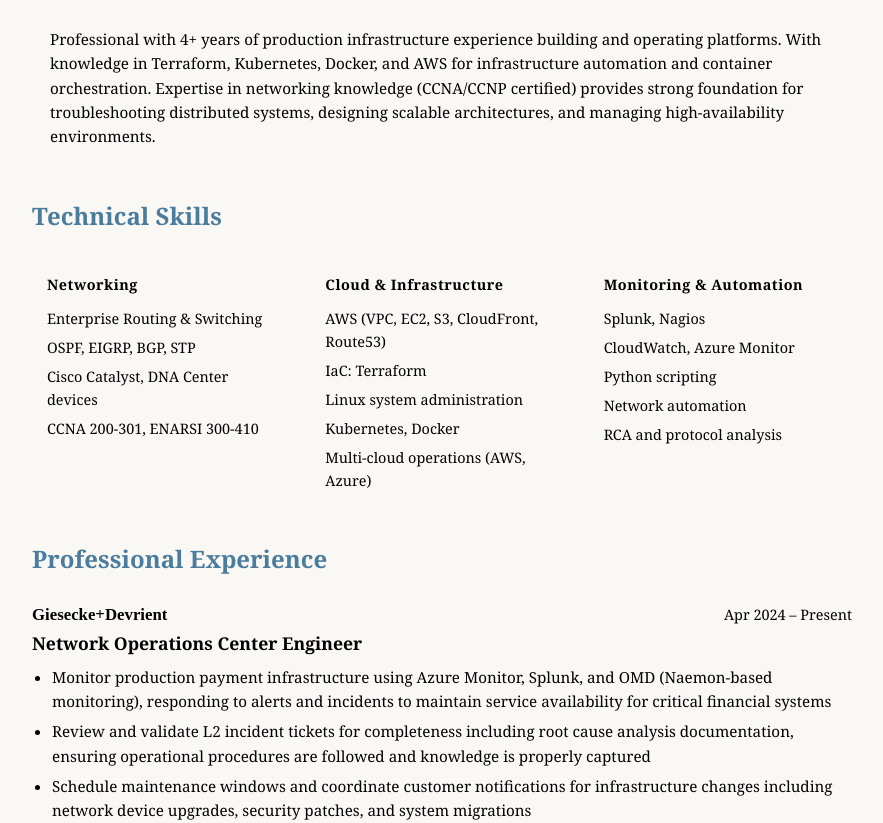
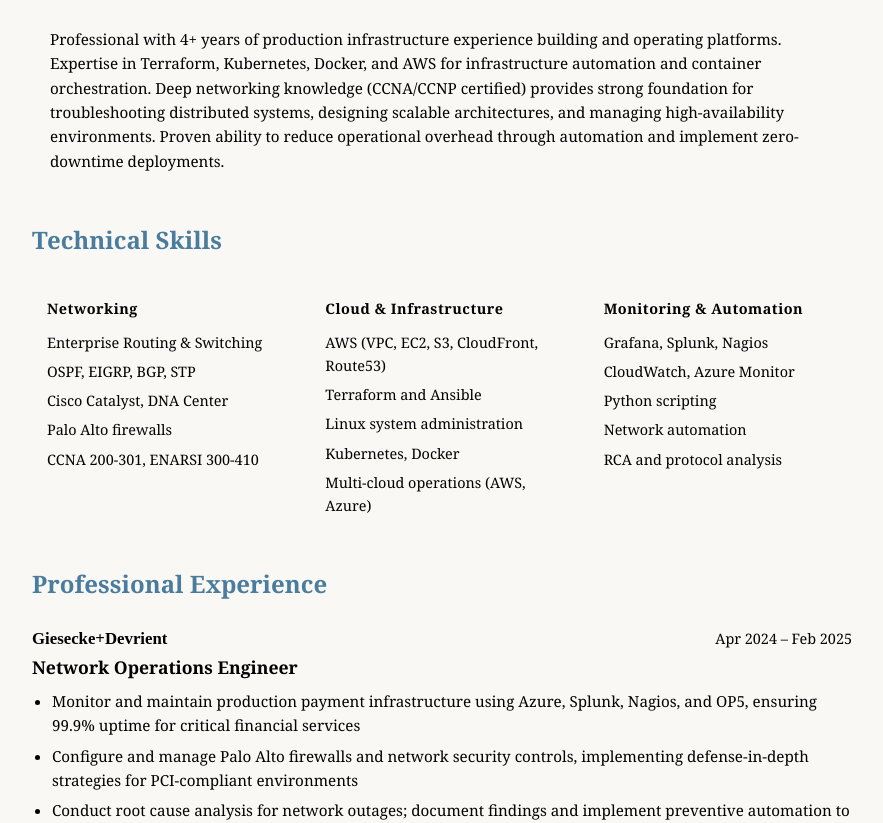
Before and after one commit to pietrocious/suprsymmetry, a plain HTML site: page infrastructure/static-site/website/index.html in a window 1280 px wide. Shown: the part 209-1032 px from the top of the page, without its empty margins (198-1081 px from the left). Drawn offline with Linux system fonts and the light colour scheme; a web font is replaced by a local one.

Commit message:
readme and site updates

```diff
--- a/infrastructure/static-site/website/index.html
+++ b/infrastructure/static-site/website/index.html
@@ -4,12 +4,17 @@
     <meta charset="UTF-8">
     <meta name="viewport" content="width=device-width, initial-scale=1.0">
     <title>Pietro Uni Segura - DevOps Engineer</title>
+
+    <!-- favicon configuration -->
     <link rel="icon" type="image/png" href="/favicon-96x96.png" sizes="96x96" />
     <link rel="icon" type="image/svg+xml" href="/favicon.svg" />
     <link rel="shortcut icon" href="/favicon.ico" />
     <link rel="apple-touch-icon" sizes="180x180" href="/apple-touch-icon.png" />
     <link rel="manifest" href="/site.webmanifest" />
+
     <style>
+        /* custom fonts loaded from s3 bucket fonts/ directory */
+        /* copernicus trial: heavy and extrabold weights for main heading */
         @font-face {
             font-family: 'Copernicus Trial';
             src: url('/fonts/CopernicusTrial-Heavy.ttf') format('truetype');
@@ -26,6 +31,7 @@
             font-display: swap;
         }
 
+        /* test tiempos headline: regular and semibold for section headings */
         @font-face {
             font-family: 'Test Tiempos Headline';
             src: url('/fonts/TestTiemposHeadline-Regular.otf') format('opentype');
@@ -42,6 +48,7 @@
             font-display: swap;
         }
 
+        /* test tiempos text: regular weight for body copy and lists */
         @font-face {
             font-family: 'Test Tiempos Text';
             src: url('/fonts/TestTiemposText-Regular.otf') format('opentype');
@@ -50,12 +57,17 @@
             font-display: swap;
         }
 
+        /* css reset: removes browser default spacing and ensures consistent box sizing */
         * {
             margin: 0;
             padding: 0;
             box-sizing: border-box;
         }
 
+        /* base typography and brand colors */
+        /* background: #FAF8F5 (warm off-white) */
+        /* text: #000000 (pure black) */
+        /* accent: #4A7C9D (muted blue for headings and links) */
         body {
             font-family: 'Test Tiempos Text', Georgia, serif;
             line-height: 1.6;
@@ -64,17 +76,20 @@
             padding: 20px;
         }
 
+        /* main content container: centered with max-width for readability */
         .container {
             max-width: 900px;
             margin: 0 auto;
             padding: 40px;
         }
 
+        /* header section with name and contact info */
         header {
             padding-bottom: 8px;
             margin-bottom: 12px;
         }
 
+        /* main heading: name styled with copernicus heavy */
         h1 {
             font-family: 'Copernicus Trial', serif;
             font-weight: 900;
@@ -83,6 +98,7 @@
             margin-bottom: 5px;
         }
 
+        /* subtitle: job title and certifications in copernicus extrabold */
         .subtitle {
             font-family: 'Copernicus Trial', serif;
             font-weight: 800;
@@ -91,6 +107,7 @@
             margin-bottom: 8px;
         }
 
+        /* contact information bar with location, phone, and social links */
         .contact {
             display: flex;
             align-items: center;
@@ -101,6 +118,7 @@
             margin-bottom: 6px;
         }
 
+        /* contact links with svg icons, hover effect darkens blue */
         .contact a {
             color: #4A7C9D;
             text-decoration: none;
@@ -119,6 +137,7 @@
             fill: currentColor;
         }
 
+        /* professional summary section - highlights key qualifications */
         .summary {
             background: #FAF8F5;
             padding: 18px;
@@ -126,6 +145,7 @@
             font-size: 0.95em;
         }
 
+        /* section headings, uses tiempos headline semibold in brand blue */
         h2 {
             font-family: 'Test Tiempos Headline', Georgia, serif;
             font-weight: 600;
@@ -137,6 +157,7 @@
             text-transform: none;
         }
 
+        /* subsection headings, skill categories and other third-level headings */
         h3 {
             font-family: 'Test Tiempos Headline', Georgia, serif;
             font-weight: 600;
@@ -147,6 +168,7 @@
             letter-spacing: 0.5px;
         }
 
+        /* skills grid, responsive layout adapts to screen size */
         .skills {
             display: grid;
             grid-template-columns: repeat(auto-fit, minmax(250px, 1fr));
@@ -154,6 +176,7 @@
             margin-bottom: 30px;
         }
 
+        /* individual skill category box */
         .skill-category {
             background: #FAF8F5;
             padding: 15px;
@@ -169,10 +192,12 @@
             padding: 3px 0;
         }
 
+        /* job/experience entry container */
         .job {
             margin-bottom: 30px;
         }
 
+        /* job header: company name, title, and dates in flexbox layout */
         .job-header {
             display: flex;
             justify-content: space-between;
@@ -180,6 +205,7 @@
             margin-bottom: 8px;
         }
 
+        /* job title styling */
         .job-title {
             font-family: 'Test Tiempos Headline', Georgia, serif;
             font-weight: 600;
@@ -187,6 +213,7 @@
             color: #000000;
         }
 
+        /* company name in copernicus extrabold */
         .company {
             font-family: 'Copernicus Trial', serif;
             font-weight: 800;
@@ -194,12 +221,14 @@
             font-size: 1.05em;
         }
 
+        /* employment dates, aligned to the right */
         .date {
             color: #000000;
             font-size: 0.9em;
             white-space: nowrap;
         }
 
+        /* job responsibilities list */
         .job ul {
             margin-left: 20px;
             margin-top: 8px;
@@ -210,10 +239,12 @@
             font-size: 0.95em;
         }
 
+        /* project entry container */
         .project {
             margin-bottom: 25px;
         }
 
+        /* project title */
         .project-title {
             font-family: 'Test Tiempos Headline', Georgia, serif;
             font-weight: 600;
@@ -222,6 +253,7 @@
             margin-bottom: 5px;
         }
 
+        /* project links to github/live demos, uses link blue #0563C1 */
         .project-link {
             color: #0563C1;
             text-decoration: none;
@@ -232,6 +264,7 @@
             text-decoration: underline;
         }
 
+        /* certification entries name and expiration date */
         .cert {
             display: flex;
             justify-content: space-between;
@@ -239,6 +272,7 @@
             font-size: 0.95em;
         }
 
+        /* responsive design to stack the job headers on mobile */
         @media (max-width: 768px) {
             .container {
                 padding: 20px;
@@ -256,6 +290,7 @@
     </style>
 </head>
 <body>
+ <!-- actual resume content -->
     <div class="container">
         <header>
             <h1>Pietro Uni Segura</h1>
@@ -283,8 +318,10 @@
 
         <div class="summary">
             Professional with 4+ years of production infrastructure experience building and operating platforms.
-            With knowledge in Terraform, Kubernetes, Docker, and AWS for infrastructure automation and container orchestration.
-            Expertise in networking knowledge (CCNA/CCNP certified) provides strong foundation for troubleshooting distributed systems, designing scalable architectures, and managing high-availability environments.
+            Expertise in Terraform, Kubernetes, Docker, and AWS for infrastructure automation and container orchestration.
+            Deep networking knowledge (CCNA/CCNP certified) provides strong foundation for troubleshooting distributed systems,
+            designing scalable architectures, and managing high-availability environments. Proven ability to reduce operational
+            overhead through automation and implement zero-downtime deployments.
         </div>
 
         <h2>Technical Skills</h2>
@@ -294,7 +331,8 @@
                 <ul>
                     <li>Enterprise Routing & Switching</li>
                     <li>OSPF, EIGRP, BGP, STP</li>
-                    <li>Cisco Catalyst, DNA Center devices</li>
+                    <li>Cisco Catalyst, DNA Center</li>
+                    <li>Palo Alto firewalls</li>
                     <li>CCNA 200-301, ENARSI 300-410</li>
                 </ul>
             </div>
@@ -302,7 +340,7 @@
                 <h3>Cloud & Infrastructure</h3>
                 <ul>
                     <li>AWS (VPC, EC2, S3, CloudFront, Route53)</li>
-                    <li>IaC: Terraform</li>
+                    <li>Terraform and Ansible</li>
                     <li>Linux system administration</li>
                     <li>Kubernetes, Docker</li>
                     <li>Multi-cloud operations (AWS, Azure)</li>
@@ -311,7 +349,7 @@
             <div class="skill-category">
                 <h3>Monitoring & Automation</h3>
                 <ul>
-                    <li>Splunk, Nagios</li>
+                    <li>Grafana, Splunk, Nagios</li>
                     <li>CloudWatch, Azure Monitor</li>
                     <li>Python scripting</li>
                     <li>Network automation</li>
@@ -326,14 +364,15 @@
             <div class="job-header">
                 <div>
                     <div class="company">Giesecke+Devrient</div>
-                    <div class="job-title">Network Operations Center Engineer</div>
+                    <div class="job-title">Network Operations Engineer</div>
                 </div>
-                <div class="date">Apr 2024 – Present</div>
+                <div class="date">Apr 2024 – Feb 2025</div>
             </div>
             <ul>
-                <li>Monitor production payment infrastructure using Azure Monitor, Splunk, and OMD (Naemon-based monitoring), responding to alerts and incidents to maintain service availability for critical financial systems</li>
-                <li>Review and validate L2 incident tickets for completeness including root cause analysis documentation, ensuring operational procedures are followed and knowledge is properly captured</li>
-                <li>Schedule maintenance windows and coordinate customer notifications for infrastructure changes including network device upgrades, security patches, and system migrations</li>
+                <li>Monitor and maintain production payment infrastructure using Azure, Splunk, Nagios, and OP5, ensuring 99.9% uptime for critical financial services</li>
+                <li>Configure and manage Palo Alto firewalls and network security controls, implementing defense-in-depth strategies for PCI-compliant environments</li>
+                <li>Conduct root cause analysis for network outages; document findings and implement preventive automation to reduce MTTD/MTTR by ~30%</li>
+                <li>Coordinate maintenance windows across distributed infrastructure, minimizing service disruption through careful change management and rollback planning</li>
             </ul>
         </div>
 
@@ -412,12 +451,11 @@
         </div>
 
         <div class="project">
-            <div class="project-title">Personal Portfolio Website</div>
+            <div class="project-title">Personal Portfolio Website (you are here)</div>
             <a href="https://suprsymmetry.com" class="project-link" target="_blank">suprsymmetry.com</a>
             <ul>
-                <li>Deployed static website on AWS using S3, CloudFront CDN, and Route53 for DNS management; configured SSL/TLS certificates via AWS Certificate Manager for secure HTTPS access</li>
-                <li>Implemented infrastructure-as-code using terraform with remote state management (s3 backend + dynamodb locking); the entire site infrastructure is reproducible from code</li>
-                <li>Built reusable terraform modules for vpc networking (multi-az with public/private subnets), alb/asg compute resources, validated through destroy/rebuild testing</li>
+                <li>Built and deployed static website on AWS using S3, CloudFront CDN, and Route53 for DNS management; configured SSL/TLS certificates via AWS Certificate Manager for secure HTTPS access</li>
+                <li>Automated entire deployment pipeline with Terraform and GitHub Actions; content changes automatically build, deploy to S3, and invalidate CloudFront cache within minutes</li>
             </ul>
         </div>
 
@@ -455,15 +493,15 @@
         <h2>Certifications</h2>
         <div class="cert">
             <span>AXELOS, ITIL® Foundations V4</span>
-            <span class="date">Oct 2023</span>
+            <span class="date">obtained Oct 2023</span>
         </div>
         <div class="cert">
             <span>Cisco, CCNA 200-301</span>
-            <span class="date">Valid until May 2027</span>
+            <span class="date">valid until May 2027</span>
         </div>
         <div class="cert">
             <span>Cisco, ENARSI 300-410</span>
-            <span class="date">Valid until May 2027</span>
+            <span class="date">valid until May 2027</span>
         </div>
 
     </div>
```
Also changed, not shown: 1 other file.
